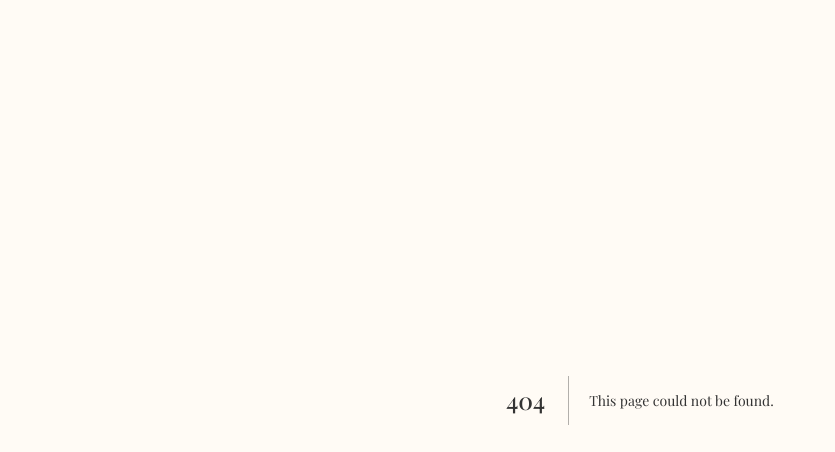
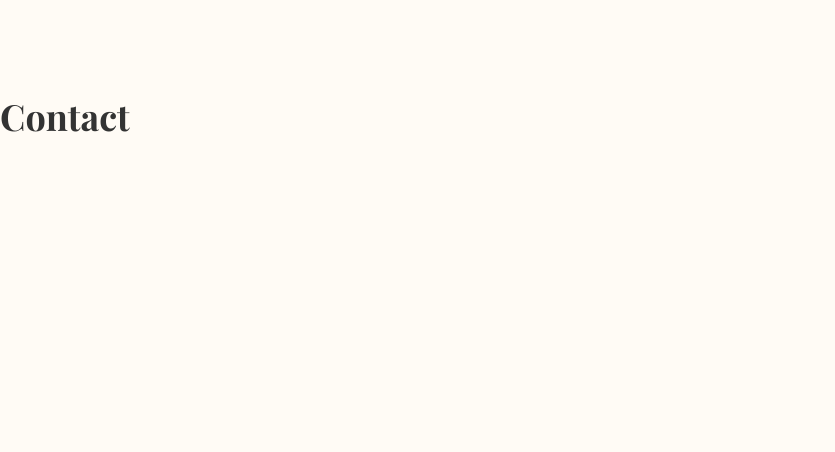
Before and after one commit to Soofmaax/sds, a Next.js app: page /contact in a window 1280 px wide. Before the commit this address had no page. Shown: the top 452 px of the page, without its empty margins (0-835 px from the left). Built offline with nearby package versions, Linux system fonts and the light colour scheme; a web font is replaced by a local one.

Commit message:
Create page.tsx

```diff
--- /dev/null
+++ b/app/contact/page.tsx
@@ -0,0 +1,7 @@
+export default function ContactPage() {
+  return (
+    <main className="container mx-auto py-24">
+      <h1 className="text-4xl font-bold">Contact</h1>
+    </main>
+  );
+}
```
